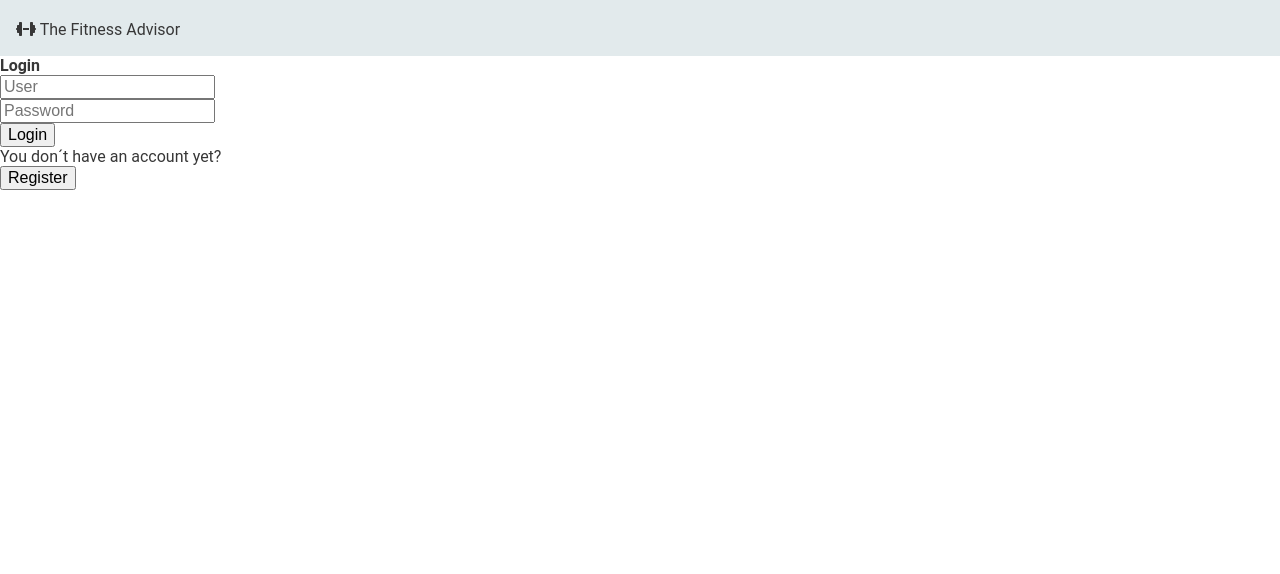
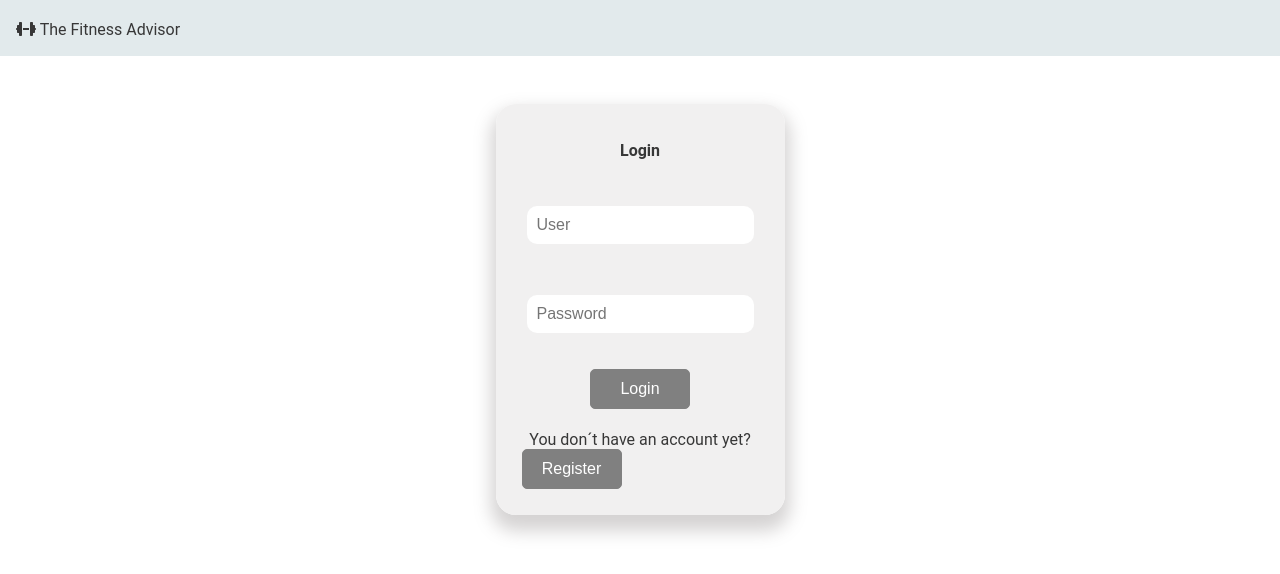
Before and after one commit to clauadri/fitness-app, a React (Create React App) app: page /login in a window 1280 px wide. Shown: the top 574 px of the page. Built offline with nearby package versions, Linux system fonts and the light colour scheme.

Commit message:
login form added

```diff
--- a/src/pages/user-info/login/Login.jsx
+++ b/src/pages/user-info/login/Login.jsx
@@ -18,7 +18,8 @@ const Login = () => {
     navigate("/register");
   };
   return (
-    <div>
+    <div className="login-wrapper">
+      <div className="login-container">
         <form onSubmit={handleSubmit(send)} className="login">
           <h2>Login</h2>
           <div>
@@ -48,9 +49,11 @@ const Login = () => {
           </div>
           <button>Login</button>
         </form>
-
+        <div>
           <p>You don´t have an account yet?</p>
           <button onClick={goToRegister}>Register</button>
+        </div>
+      </div>
     </div>
   );
 };
--- a/src/pages/user-info/login/Styles.css
+++ b/src/pages/user-info/login/Styles.css
@@ -0,0 +1,57 @@
+.login-container {
+    padding: 1em;
+    max-width: 300px;
+    text-align: center;
+    border-radius: 20px;
+    box-shadow: 0 11px 17px 5px rgba(128, 121, 121, 0.33);
+    background-color: rgba(240, 239, 239, 0.897);
+    margin-bottom: 20px;
+  }
+
+  .login-container h2 {
+    padding: 10px;
+  }
+
+  .login {
+    min-height: 300px;
+    display: flex;
+    flex-direction: column;
+    justify-content: space-around;
+    align-items: center;
+  }
+
+  .login-container div {
+    display: flex;
+    flex-direction: column;
+    padding: 10px;
+  }
+  .login-container input {
+    background: none;
+    border: solid 1px rgb(197, 200, 202);
+    margin: 5px;
+    padding: 10px;
+    border-radius: 10px;
+    border: none;
+    background-color: rgb(255, 255, 255);
+  }
+  .login-container button {
+    background: none;
+    border: solid 1px grey;
+    padding: 10px;
+    border-radius: 5px;
+    width: 100px;
+    background-color: gray;
+    color: #ffff;
+  }
+
+  .login-container button:hover {
+    background: none;
+    border: solid 1px lightseagreen;
+    background-color: lightseagreen;
+    color: #ffff;
+  }
+  .login-wrapper {
+      display: flex;
+      justify-content: center;
+      padding-top: 3em;
+  }
```
Lines whose indentation alone changed are shown as unchanged.
